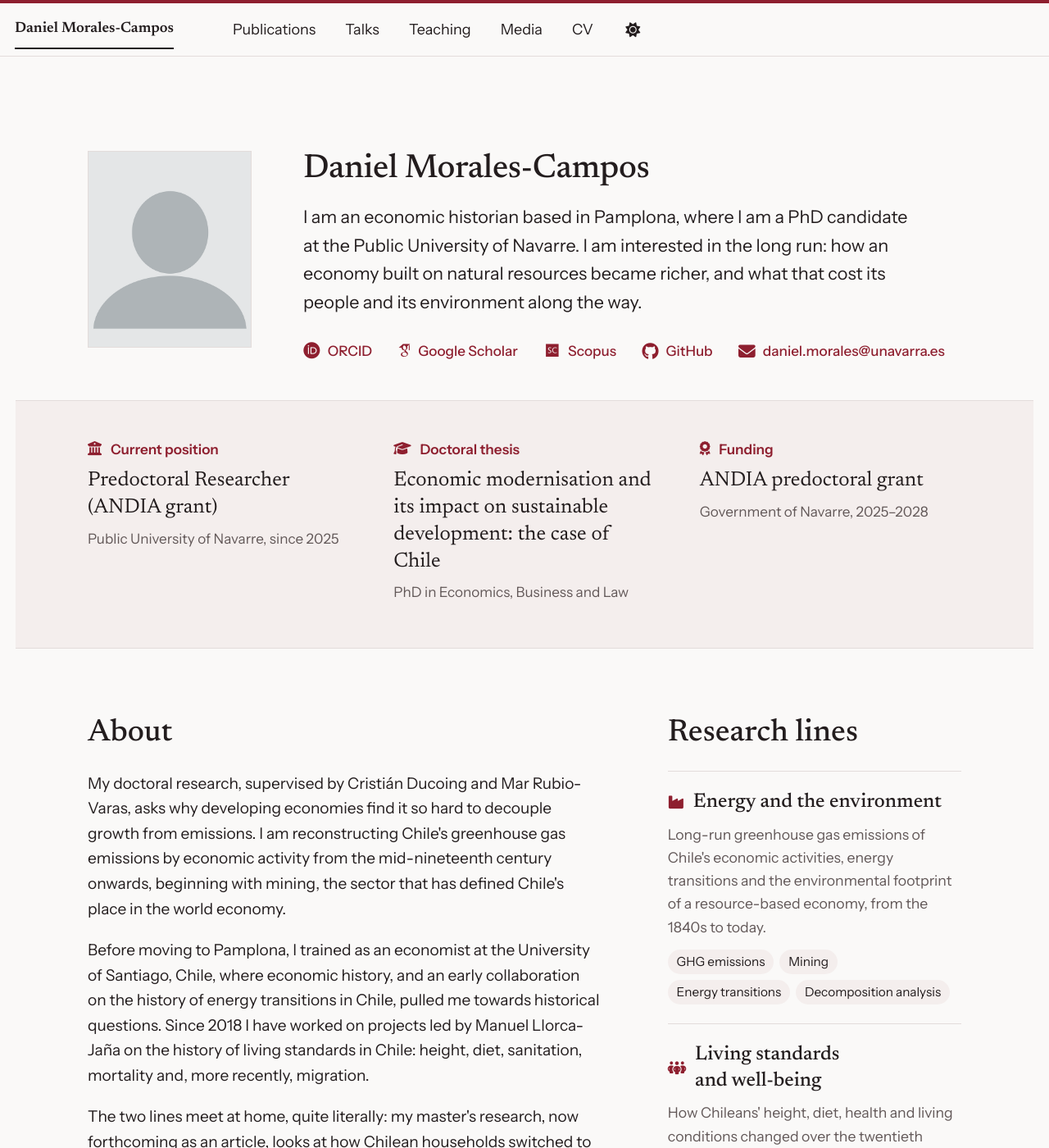
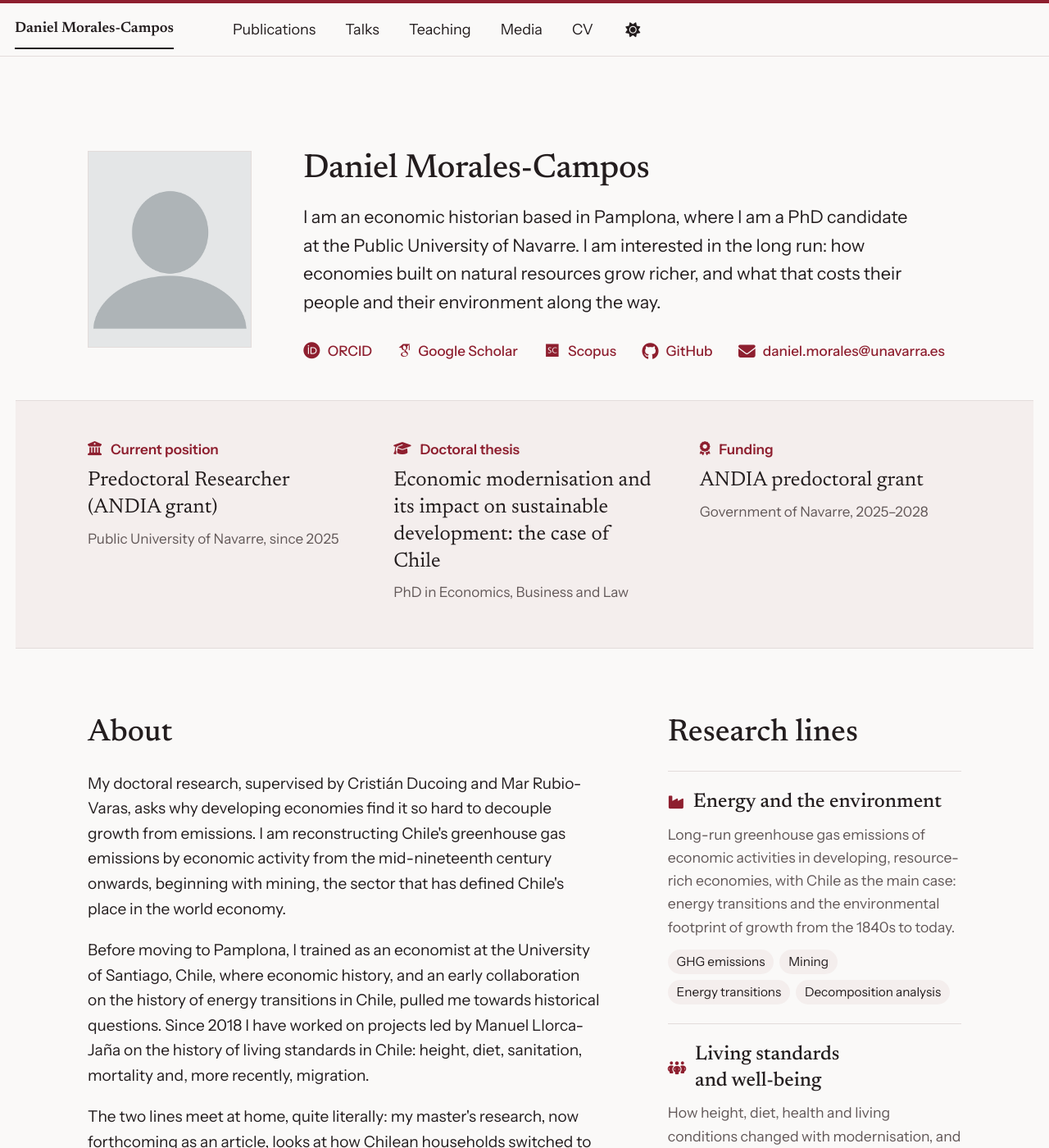
Before and after one commit to danielmoralesc/danielmoralesc.github.io, a Jekyll site: the page built from _pages/about.md, in a window 1280 px wide and 1400 px high. Shown: the whole window at 82% size. Built offline with Jekyll 4.4.1, drawn with Linux system fonts in a browser that asks for light colours; some web fonts are replaced; a script bundle is joined from its source files by our own code; library files that are not in the unit come from our copies; some of the changed text lies outside the part shown.

Commit message:
Enfoque abierto: la pregunta primero, Chile como caso
Titular, resumen, primer párrafo y líneas de investigación presentan la pregunta general (economías basadas en recursos naturales) y Chile como caso principal, para no circunscribir el perfil al país.

```diff
--- a/_config.yml
+++ b/_config.yml
@@ -12,7 +12,7 @@ site_theme               : "rosso" # Rosso Roma (#8E1F2F) + copper; custom theme
 title                    : "Daniel Morales-Campos"
 title_separator          : "-"
 name                     : &name "Daniel Morales-Campos"
-description              : &description "Economic historian studying how Chile's modernisation reshaped living standards, energy use and the environment, from the nineteenth century to today."
+description              : &description "Economic historian studying how resource-based economies grow, and what that growth costs in living standards, energy use and the environment, from the nineteenth century to today."
 url                      : https://danielmoralesc.github.io # The base hostname & protocol for your site e.g. "https://[your GitHub username].github.io",
                                                            # or if you already have some other page hosted on Github then use "https://[your GitHub username].github.io/[Your Repo Name]"
 baseurl                  : "" # the subpath of your site, e.g. "/blog"
--- a/_data/resume.json
+++ b/_data/resume.json
@@ -11,7 +11,7 @@
     "familyName": "Morales Campos",
     "citationName": "Morales-Campos, D.",
     "label": "Economic historian · PhD candidate",
-    "headline": "Economic historian studying how Chile's modernisation reshaped living standards, energy use and the environment, from the nineteenth century to today.",
+    "headline": "Economic historian studying how resource-based economies grow, and what that growth costs in living standards, energy use and the environment, from the nineteenth century to today.",
     "email": "daniel.morales@unavarra.es",
     "website": "https://danielmoralesc.github.io",
     "location": {
@@ -19,9 +19,9 @@
       "region": "Navarre",
       "countryCode": "ES"
     },
-    "summary": "I am an economic historian working on how Chile's modernisation since the nineteenth century has shaped living standards, energy use and the environment. My doctoral research at the Public University of Navarre reconstructs Chile's long-run greenhouse gas emissions by economic activity, extending the national inventory back to the mid-nineteenth century, beginning with the mining sector. Alongside it, I have spent a decade working on the history of living standards in Chile (height, nutrition, sanitation, mortality and migration), mostly with Manuel Llorca-Jaña. My master's research on how Chilean households adopted modern cooking fuels between 1940 and 1970 brings both lines together.",
+    "summary": "I am an economic historian working on how resource-based economies grow, and what that growth costs in living standards, energy use and the environment since the nineteenth century, mainly through the case of Chile. My doctoral research at the Public University of Navarre reconstructs Chile's long-run greenhouse gas emissions by economic activity, extending the national inventory back to the mid-nineteenth century, beginning with the mining sector. Alongside it, I have spent a decade working on the history of living standards in Chile (height, nutrition, sanitation, mortality and migration), mostly with Manuel Llorca-Jaña. My master's research on how Chilean households adopted modern cooking fuels between 1940 and 1970 brings both lines together.",
     "about": [
-      "I am an economic historian based in Pamplona, where I am a PhD candidate at the Public University of Navarre. I am interested in the long run: how an economy built on natural resources became richer, and what that cost its people and its environment along the way.",
+      "I am an economic historian based in Pamplona, where I am a PhD candidate at the Public University of Navarre. I am interested in the long run: how economies built on natural resources grow richer, and what that costs their people and their environment along the way.",
       "My doctoral research, supervised by Cristián Ducoing and Mar Rubio-Varas, asks why developing economies find it so hard to decouple growth from emissions. I am reconstructing Chile's greenhouse gas emissions by economic activity from the mid-nineteenth century onwards, beginning with mining, the sector that has defined Chile's place in the world economy.",
       "Before moving to Pamplona, I trained as an economist at the University of Santiago, Chile, where economic history, and an early collaboration on the history of energy transitions in Chile, pulled me towards historical questions. Since 2018 I have worked on projects led by Manuel Llorca-Jaña on the history of living standards in Chile: height, diet, sanitation, mortality and, more recently, migration.",
       "The two lines meet at home, quite literally: my master's research, now forthcoming as an article, looks at how Chilean households switched to modern stoves and fuels between 1940 and 1970. Between 2022 and 2024 I also taught international political economy and microeconomics at the University of Santiago."
@@ -30,7 +30,7 @@
       {
         "title": "Energy and the environment",
         "icon": "fas fa-industry",
-        "description": "Long-run greenhouse gas emissions of Chile's economic activities, energy transitions and the environmental footprint of a resource-based economy, from the 1840s to today.",
+        "description": "Long-run greenhouse gas emissions of economic activities in developing, resource-rich economies, with Chile as the main case: energy transitions and the environmental footprint of growth from the 1840s to today.",
         "keywords": [
           "GHG emissions",
           "Mining",
@@ -41,7 +41,7 @@
       {
         "title": "Living standards and well-being",
         "icon": "fas fa-people-group",
-        "description": "How Chileans' height, diet, health and living conditions changed over the twentieth century, and how unevenly across regions.",
+        "description": "How height, diet, health and living conditions changed with modernisation, and how unevenly across regions, with evidence from Chile.",
         "keywords": [
           "Anthropometrics",
           "Nutrition",
@@ -105,7 +105,7 @@
       "location": "Pamplona, ES",
       "url": "https://www.unavarra.es",
       "ror": null,
-      "description": "Doctoral research on the long-term greenhouse gas emissions of Chilean copper mining."
+      "description": "Doctoral research on the long-run greenhouse gas emissions of economic activities, starting with mining."
     },
     {
       "organization": "University of Santiago, Chile",
```
